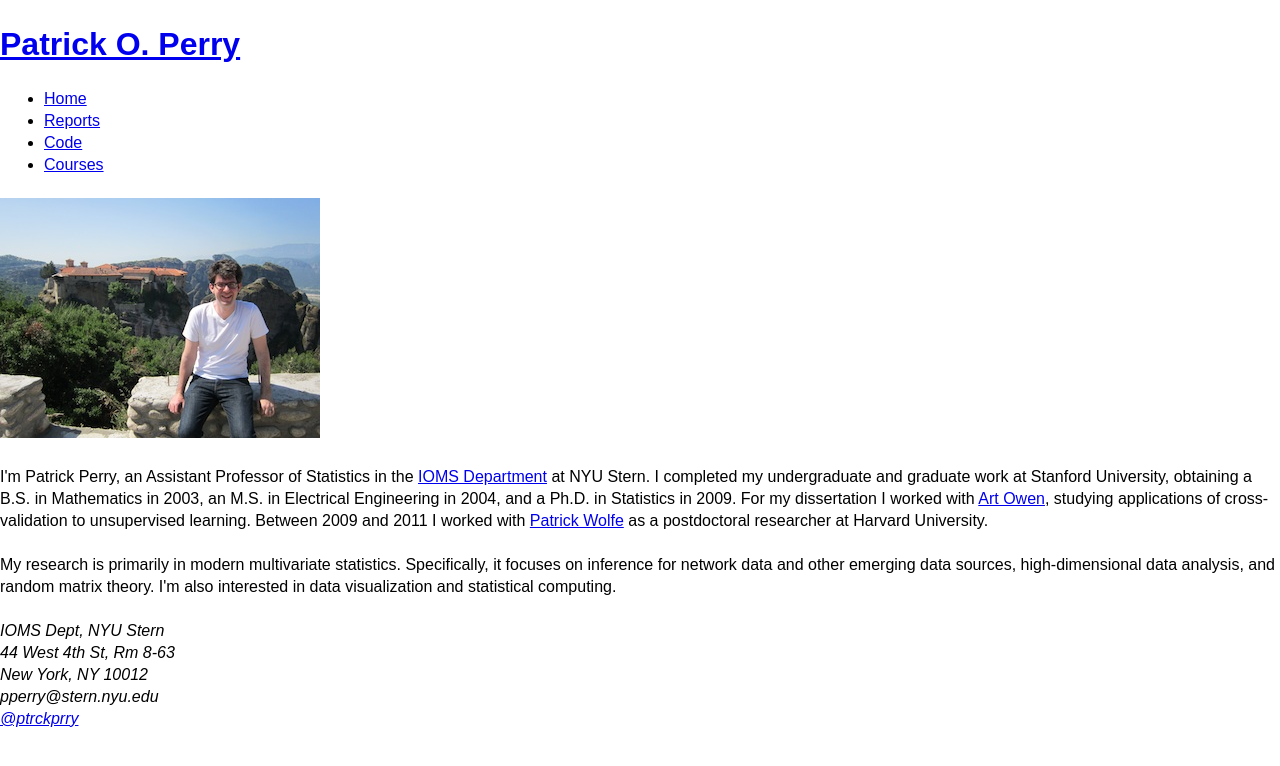
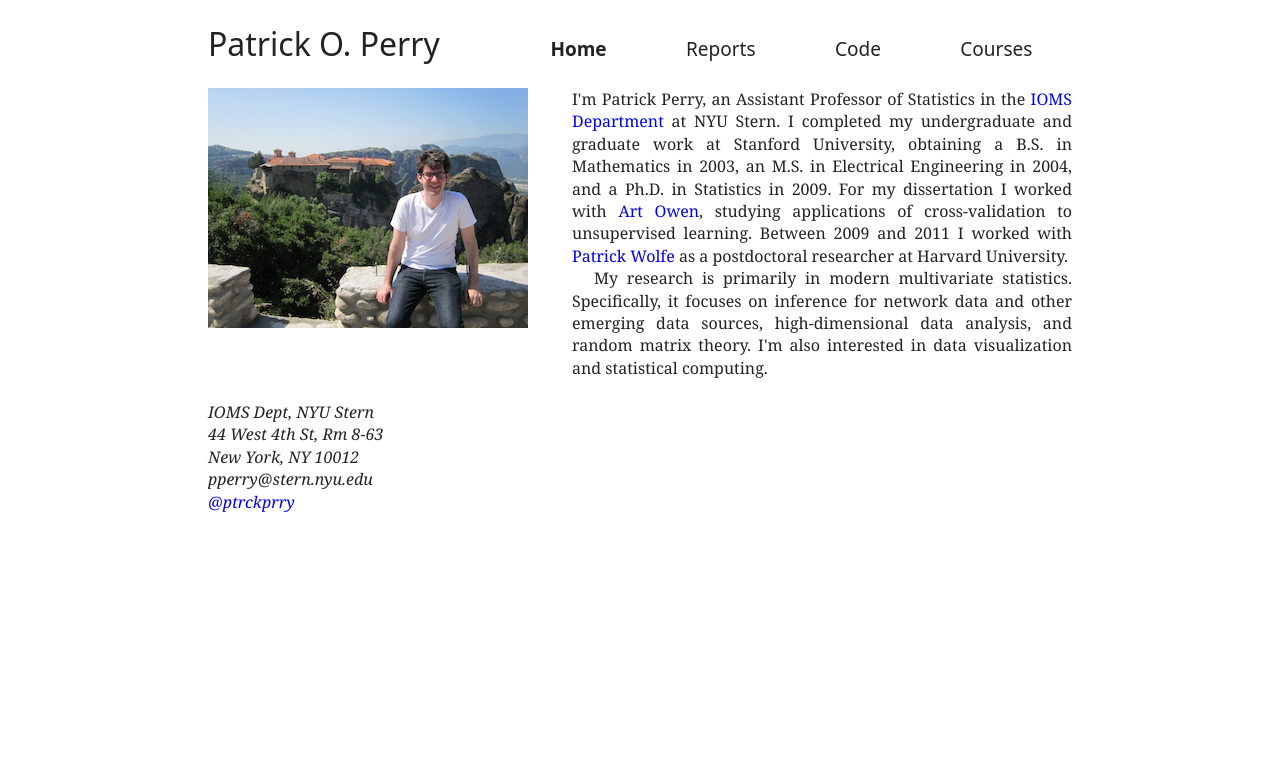
Before and after one commit to patperry/patperry.github.com, a Jekyll site: the page built from index.html, in a window 1280 px wide. Shown: the top 766 px of the page. Built offline with Jekyll 4.4.1, drawn with Linux system fonts in a browser that asks for light colours.

Commit message:
update Gemfile; fix layout

```diff
--- a/_layouts/default.html
+++ b/_layouts/default.html
@@ -10,7 +10,7 @@
 
   <script src="//use.edgefonts.net/source-sans-pro.js"></script>
   <link rel="stylesheet" href="/css/normalize.css?v=2">
-  <link rel="stylesheet" href="{{ page.stylesheet }}">
+  <link rel="stylesheet" href="{{ layout.stylesheet }}">
 
   <!--[if lt IE 9]>
     <script src="//html5shiv.googlecode.com/svn/trunk/html5.js"></script>
```
Also changed, not shown: Gemfile.lock.
